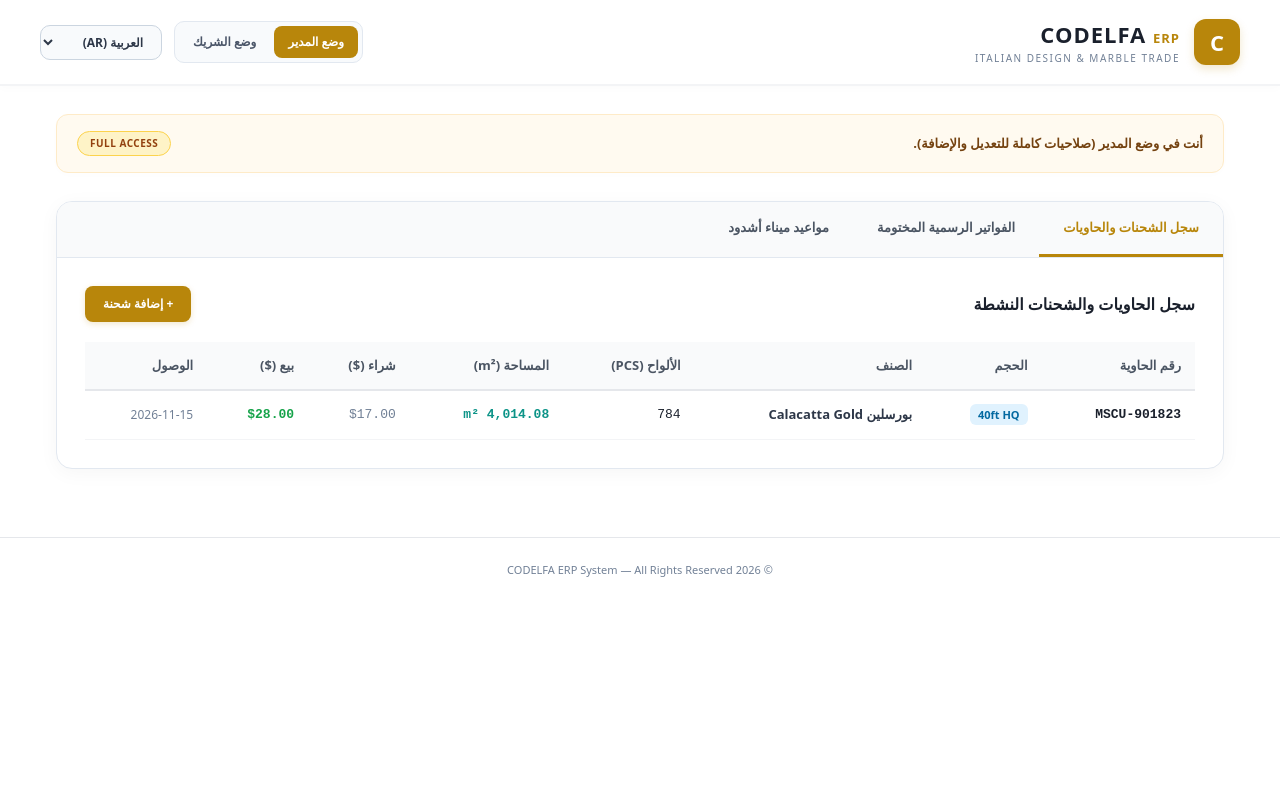
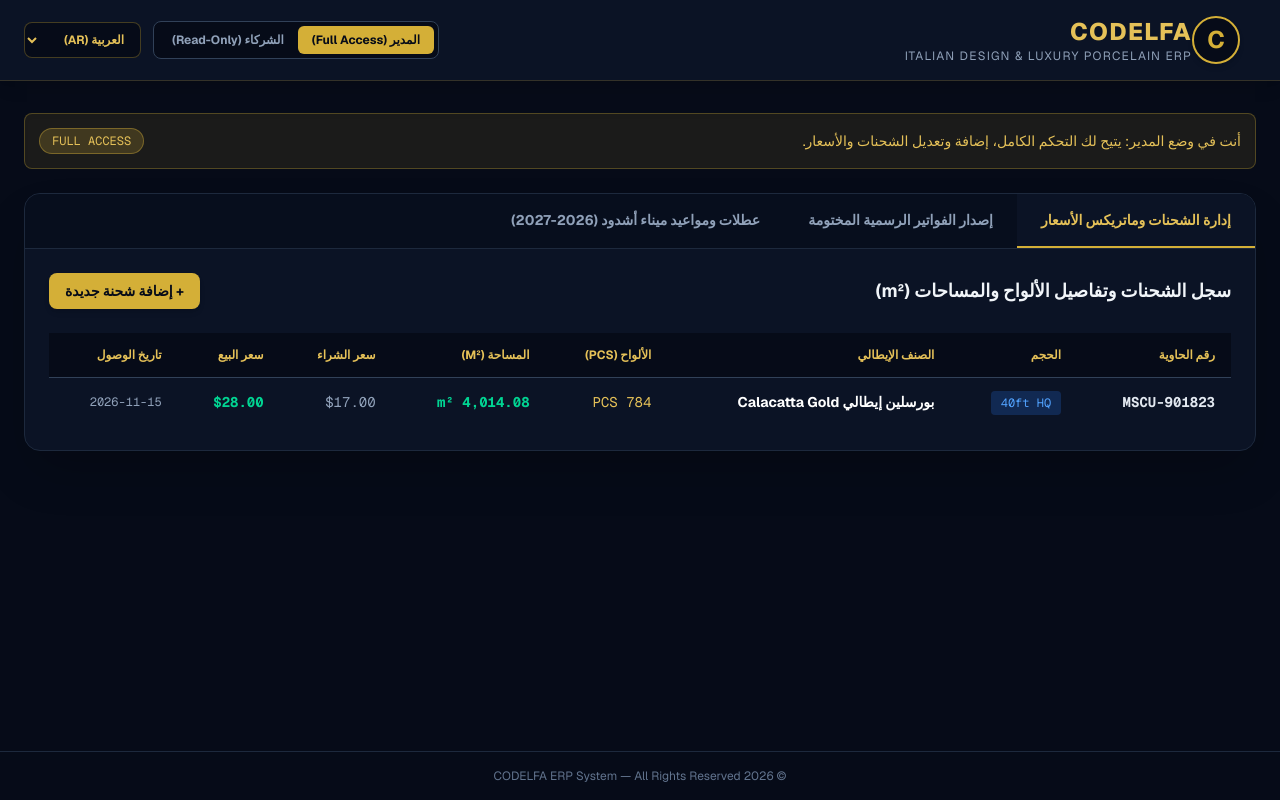
Before and after one commit to tamermanasseir/codelfa-erp, a Next.js app: page / in a window 1280 px wide. Built offline with nearby package versions, Linux system fonts and the light colour scheme.

Commit message:
Update page.tsx

```diff
--- a/app/page.tsx
+++ b/app/page.tsx
@@ -12,161 +12,156 @@ export default function Home() {
 
   const t = {
     ar: {
-      admin: "وضع المدير",
-      partner: "وضع الشريك",
-      bannerAdmin: "أنت في وضع المدير (صلاحيات كاملة للتعديل والإضافة).",
-      bannerPartner: "أنت في وضع الشريك (عرض الحسابات والشحنات فقط).",
-      tabShipments: "سجل الشحنات والحاويات",
-      tabInvoice: "الفواتير الرسمية المختومة",
-      tabAshdod: "مواعيد ميناء أشدود",
-      addShipment: "إضافة شحنة",
-      printBtn: "طباعة الفاتورة"
+      admin: "المدير (Full Access)",
+      partner: "الشركاء (Read-Only)",
+      bannerAdmin: "أنت في وضع المدير: يتيح لك التحكم الكامل، إضافة وتعديل الشحنات والأسعار.",
+      bannerPartner: "أنت في وضع الشريك: تصفح وقراءة الحسابات والشحنات والأرصدة فقط.",
+      tabShipments: "إدارة الشحنات وماتريكس الأسعار",
+      tabInvoice: "إصدار الفواتير الرسمية المختومة",
+      tabAshdod: "عطلات ومواعيد ميناء أشدود (2026-2027)",
+      addShipment: "إضافة شحنة جديدة",
+      printBtn: "طباعة الفاتورة المختومة"
     },
     en: {
-      admin: "Admin Mode",
-      partner: "Partner Mode",
-      bannerAdmin: "You are in Admin Mode (Full Access).",
-      bannerPartner: "You are in Partner Mode (Read-Only).",
-      tabShipments: "Shipments & Containers",
-      tabInvoice: "Official Invoices",
-      tabAshdod: "Ashdod Port Schedule",
-      addShipment: "Add Shipment",
-      printBtn: "Print Invoice"
+      admin: "Admin (Full Access)",
+      partner: "Partners (Read-Only)",
+      bannerAdmin: "You are in Admin Mode: Full access to add, edit shipments and prices.",
+      bannerPartner: "You are in Partner Mode: Read-only access to view accounts and shipments.",
+      tabShipments: "Shipments & Price Matrix",
+      tabInvoice: "Official Stamped Invoices",
+      tabAshdod: "Ashdod Port Holidays (2026-2027)",
+      addShipment: "Add New Shipment",
+      printBtn: "Print Stamped Invoice"
     },
     tr: {
-      admin: "Yönetici Modu",
-      partner: "Ortak Modu",
-      bannerAdmin: "Yönetici Modundasınız (Tam Yetki).",
-      bannerPartner: "Ortak Modundasınız (Salt Okunur).",
-      tabShipments: "Sevkiyatlar",
-      tabInvoice: "Resmi Faturalar",
-      tabAshdod: "Liman Takvimi",
-      addShipment: "Sevkiyat Ekle",
-      printBtn: "Yazdır"
+      admin: "Yönetici (Tam Yetki)",
+      partner: "Ortaklar (Salt Okunur)",
+      bannerAdmin: "Yönetici Modundasınız: Sevkiyat ve fiyatları ekleme/düzenleme yetkisi.",
+      bannerPartner: "Ortak Modundasınız: Yalnızca hesap ve sevkiyatları görüntüleme.",
+      tabShipments: "Sevkiyat ve Fiyat Matrisi",
+      tabInvoice: "Mühürlü Resmi Faturalar",
+      tabAshdod: "Aşdod Liman Tatil Takvimi",
+      addShipment: "Yeni Sevkiyat Ekle",
+      printBtn: "Mühürlü Faturayı Yazdır"
     }
   }[lang];
 
   return (
-    <div dir={dir} style={{ backgroundColor: '#FFFFFF', minHeight: '100vh', color: '#1A202C', fontFamily: 'system-ui, sans-serif' }}>
+    <div dir={dir} className="min-h-screen bg-[#060B18] text-slate-200 font-sans flex flex-col justify-between">
 
-      {/* Header - Pure White & Gold Accents */}
-      <header style={{ backgroundColor: '#FFFFFF', borderBottom: '2px solid #F3F4F6', padding: '18px 28px', position: 'sticky', top: 0, zIndex: 50, boxShadow: '0 2px 10px rgba(0,0,0,0.02)' }}>
-        <div style={{ maxWidth: '1200px', margin: '0 auto', display: 'flex', flexWrap: 'wrap', justifyContent: 'space-between', alignItems: 'center', gap: '16px' }}>
-
-          <div style={{ display: 'flex', alignItems: 'center', gap: '14px' }}>
-            <div style={{ width: '46px', height: '46px', borderRadius: '12px', backgroundColor: '#B8860B', color: '#FFFFFF', display: 'flex', alignItems: 'center', justifyContent: 'center', fontWeight: '900', fontSize: '22px', boxShadow: '0 4px 10px rgba(184,134,11,0.2)' }}>
+      {/* Header */}
+      <header className="bg-[#0B1325] border-b border-[#D4AF37]/20 px-6 py-4 sticky top-0 z-50 shadow-lg">
+        <div className="max-w-7xl mx-auto flex flex-wrap justify-between items-center gap-4">
+          <div className="flex items-center space-x-4 space-x-reverse">
+            <div className="w-12 h-12 rounded-full border-2 border-[#D4AF37] bg-[#060B18] flex items-center justify-center font-bold text-[#D4AF37] text-2xl shadow-md">
               C
             </div>
             <div>
-              <h1 style={{ fontSize: '22px', fontWeight: '900', color: '#1A202C', margin: 0, letterSpacing: '1px' }}>CODELFA <span style={{ color: '#B8860B', fontSize: '13px' }}>ERP</span></h1>
-              <p style={{ fontSize: '10px', color: '#718096', textTransform: 'uppercase', letterSpacing: '1.5px', margin: 0 }}>Italian Design & Marble Trade</p>
+              <h1 className="text-2xl font-extrabold tracking-wider text-[#E5C158]">CODELFA</h1>
+              <p className="text-xs text-slate-400 uppercase tracking-widest">Italian Design & Luxury Porcelain ERP</p>
             </div>
           </div>
 
-          <div style={{ display: 'flex', alignItems: 'center', gap: '12px' }}>
-            {/* Role Buttons */}
-            <div style={{ backgroundColor: '#F8FAFC', padding: '4px', borderRadius: '10px', border: '1px solid #E2E8F0', display: 'flex', gap: '4px' }}>
+          <div className="flex items-center gap-3">
+            <div className="bg-[#060B18] border border-slate-700 rounded-lg p-1 flex text-xs">
               <button
                 onClick={() => setRole('admin')}
-                style={{ padding: '7px 14px', borderRadius: '8px', fontSize: '12px', fontWeight: 'bold', border: 'none', cursor: 'pointer', backgroundColor: role === 'admin' ? '#B8860B' : 'transparent', color: role === 'admin' ? '#FFFFFF' : '#4A5568', transition: '0.2s' }}
+                className={`px-3.5 py-1.5 rounded-md font-bold transition ${role === 'admin' ? 'bg-[#D4AF37] text-[#060B18]' : 'text-slate-400 hover:text-white'}`}
               >
                 {t.admin}
               </button>
               <button
                 onClick={() => setRole('partner')}
-                style={{ padding: '7px 14px', borderRadius: '8px', fontSize: '12px', fontWeight: 'bold', border: 'none', cursor: 'pointer', backgroundColor: role === 'partner' ? '#2D3748' : 'transparent', color: role === 'partner' ? '#FFFFFF' : '#4A5568', transition: '0.2s' }}
+                className={`px-3.5 py-1.5 rounded-md font-bold transition ${role === 'partner' ? 'bg-[#D4AF37] text-[#060B18]' : 'text-slate-400 hover:text-white'}`}
               >
                 {t.partner}
               </button>
             </div>
 
-            {/* Language */}
             <select
               value={lang}
               onChange={(e) => setLang(e.target.value as 'ar' | 'en' | 'tr')}
-              style={{ backgroundColor: '#F8FAFC', border: '1px solid #CBD5E0', padding: '7px 14px', borderRadius: '10px', fontSize: '12px', fontWeight: 'bold', color: '#2D3748', cursor: 'pointer', outline: 'none' }}
+              className="bg-[#060B18] border border-[#D4AF37]/30 text-[#E5C158] text-xs rounded-lg px-3 py-2 font-bold focus:outline-none cursor-pointer"
             >
               <option value="ar">العربية (AR)</option>
               <option value="en">English (EN)</option>
               <option value="tr">Türkçe (TR)</option>
             </select>
           </div>
-
         </div>
       </header>
 
       {/* Main Content */}
-      <main style={{ maxWidth: '1200px', margin: '0 auto', padding: '28px 16px' }}>
-
+      <main className="max-w-7xl mx-auto px-4 sm:px-6 py-8 flex-grow w-full">
         {/* Banner */}
-        <div style={{ backgroundColor: '#FFFAF0', borderLeft: '4px solid #B8860B', border: '1px solid #FEEBC8', padding: '16px 20px', borderRadius: '12px', marginBottom: '28px', display: 'flex', justifyContent: 'space-between', alignItems: 'center', color: '#744210', boxShadow: '0 2px 8px rgba(0,0,0,0.01)' }}>
-          <span style={{ fontSize: '13px', fontWeight: '600' }}>{role === 'admin' ? t.bannerAdmin : t.bannerPartner}</span>
-          <span style={{ fontSize: '10px', fontWeight: 'bold', backgroundColor: '#FEF3C7', color: '#92400E', padding: '4px 12px', borderRadius: '20px', border: '1px solid #FCD34D', letterSpacing: '0.5px' }}>
+        <div className="mb-6 p-3.5 rounded-lg bg-[#D4AF37]/10 border border-[#D4AF37]/30 text-[#E5C158] text-sm flex items-center justify-between shadow-inner">
+          <span>{role === 'admin' ? t.bannerAdmin : t.bannerPartner}</span>
+          <span className="text-xs bg-[#D4AF37]/20 px-3 py-1 rounded-full font-mono border border-[#D4AF37]/40 text-[#E5C158]">
             {role === 'admin' ? 'FULL ACCESS' : 'READ ONLY'}
           </span>
         </div>
 
-        {/* Navigation Tabs */}
-        <div style={{ backgroundColor: '#FFFFFF', borderRadius: '16px', border: '1px solid #E2E8F0', boxShadow: '0 4px 20px rgba(0,0,0,0.04)', overflow: 'hidden' }}>
-          <div style={{ display: 'flex', borderBottom: '1px solid #E2E8F0', backgroundColor: '#F9FAFB', overflowX: 'auto' }}>
+        {/* Tabs Box */}
+        <div className="bg-[#0B1325] rounded-2xl border border-slate-800 overflow-hidden shadow-2xl mb-8">
+          <div className="flex border-b border-slate-800 bg-[#060B18]/60 overflow-x-auto">
             <button
               onClick={() => setActiveTab('shipments')}
-              style={{ padding: '16px 24px', fontSize: '13px', fontWeight: 'bold', border: 'none', background: 'none', cursor: 'pointer', borderBottom: activeTab === 'shipments' ? '3px solid #B8860B' : '3px solid transparent', color: activeTab === 'shipments' ? '#B8860B' : '#4B5563', whiteSpace: 'nowrap' }}
+              className={`px-6 py-4 font-bold text-sm whitespace-nowrap border-b-2 transition ${activeTab === 'shipments' ? 'text-[#E5C158] border-[#D4AF37] bg-[#0B1325]' : 'text-slate-400 border-transparent hover:text-slate-200'}`}
             >
               {t.tabShipments}
             </button>
             <button
               onClick={() => setActiveTab('invoice')}
-              style={{ padding: '16px 24px', fontSize: '13px', fontWeight: 'bold', border: 'none', background: 'none', cursor: 'pointer', borderBottom: activeTab === 'invoice' ? '3px solid #B8860B' : '3px solid transparent', color: activeTab === 'invoice' ? '#B8860B' : '#4B5563', whiteSpace: 'nowrap' }}
+              className={`px-6 py-4 font-bold text-sm whitespace-nowrap border-b-2 transition ${activeTab === 'invoice' ? 'text-[#E5C158] border-[#D4AF37] bg-[#0B1325]' : 'text-slate-400 border-transparent hover:text-slate-200'}`}
             >
               {t.tabInvoice}
             </button>
             <button
               onClick={() => setActiveTab('ashdod')}
-              style={{ padding: '16px 24px', fontSize: '13px', fontWeight: 'bold', border: 'none', background: 'none', cursor: 'pointer', borderBottom: activeTab === 'ashdod' ? '3px solid #B8860B' : '3px solid transparent', color: activeTab === 'ashdod' ? '#B8860B' : '#4B5563', whiteSpace: 'nowrap' }}
+              className={`px-6 py-4 font-bold text-sm whitespace-nowrap border-b-2 transition ${activeTab === 'ashdod' ? 'text-[#E5C158] border-[#D4AF37] bg-[#0B1325]' : 'text-slate-400 border-transparent hover:text-slate-200'}`}
             >
               {t.tabAshdod}
             </button>
           </div>
 
-          <div style={{ padding: '28px' }}>
+          <div className="p-6">
 
             {/* Tab 1: Shipments */}
             {activeTab === 'shipments' && (
               <div>
-                <div style={{ display: 'flex', justifyContent: 'space-between', alignItems: 'center', marginBottom: '20px' }}>
-                  <h3 style={{ fontSize: '16px', fontWeight: 'bold', color: '#1A202C', margin: 0 }}>سجل الحاويات والشحنات النشطة</h3>
+                <div className="flex justify-between items-center mb-6">
+                  <h3 className="text-lg font-bold text-slate-100">سجل الشحنات وتفاصيل الألواح والمساحات (m²)</h3>
                   {role === 'admin' && (
-                    <button style={{ backgroundColor: '#B8860B', color: '#FFFFFF', border: 'none', padding: '9px 18px', borderRadius: '8px', fontSize: '12px', fontWeight: 'bold', cursor: 'pointer', boxShadow: '0 2px 6px rgba(184,134,11,0.2)' }}>
+                    <button className="bg-[#D4AF37] hover:bg-[#AA820A] text-[#060B18] font-bold px-4 py-2 rounded-lg text-sm transition shadow-md">
                       + {t.addShipment}
                     </button>
                   )}
                 </div>
 
-                <div style={{ overflowX: 'auto' }}>
-                  <table style={{ width: '100%', borderCollapse: 'collapse', textAlign: isAr ? 'right' : 'left', fontSize: '13px' }}>
-                    <thead>
-                      <tr style={{ backgroundColor: '#F9FAFB', color: '#4B5563', borderBottom: '2px solid #E5E7EB' }}>
-                        <th style={{ padding: '14px' }}>رقم الحاوية</th>
-                        <th style={{ padding: '14px' }}>الحجم</th>
-                        <th style={{ padding: '14px' }}>الصنف</th>
-                        <th style={{ padding: '14px' }}>الألواح (PCS)</th>
-                        <th style={{ padding: '14px' }}>المساحة (m²)</th>
-                        <th style={{ padding: '14px' }}>شراء ($)</th>
-                        <th style={{ padding: '14px' }}>بيع ($)</th>
-                        <th style={{ padding: '14px' }}>الوصول</th>
+                <div className="overflow-x-auto">
+                  <table className="w-full text-sm text-right text-slate-300">
+                    <thead className="text-xs uppercase bg-[#060B18] text-[#E5C158] border-b border-slate-700">
+                      <tr>
+                        <th className="py-3.5 px-4">رقم الحاوية</th>
+                        <th className="py-3.5 px-4">الحجم</th>
+                        <th className="py-3.5 px-4">الصنف الإيطالي</th>
+                        <th className="py-3.5 px-4">الألواح (PCS)</th>
+                        <th className="py-3.5 px-4">المساحة (m²)</th>
+                        <th className="py-3.5 px-4">سعر الشراء</th>
+                        <th className="py-3.5 px-4">سعر البيع</th>
+                        <th className="py-3.5 px-4">تاريخ الوصول</th>
                       </tr>
                     </thead>
-                    <tbody>
-                      <tr style={{ borderBottom: '1px solid #F3F4F6' }}>
-                        <td style={{ padding: '14px', fontWeight: 'bold', color: '#1A202C', fontFamily: 'monospace' }}>MSCU-901823</td>
-                        <td style={{ padding: '14px' }}><span style={{ backgroundColor: '#E0F2FE', color: '#0369A1', padding: '3px 8px', borderRadius: '6px', fontSize: '11px', fontWeight: 'bold' }}>40ft HQ</span></td>
-                        <td style={{ padding: '14px', fontWeight: '600', color: '#2D3748' }}>بورسلين Calacatta Gold</td>
-                        <td style={{ padding: '14px', fontFamily: 'monospace' }}>784</td>
-                        <td style={{ padding: '14px', fontFamily: 'monospace', color: '#0D9488', fontWeight: 'bold' }}>4,014.08 m²</td>
-                        <td style={{ padding: '14px', color: '#718096', fontFamily: 'monospace' }}>$17.00</td>
-                        <td style={{ padding: '14px', fontWeight: 'bold', color: '#16A34A', fontFamily: 'monospace' }}>$28.00</td>
-                        <td style={{ padding: '14px', color: '#718096', fontSize: '12px' }}>2026-11-15</td>
+                    <tbody className="divide-y divide-slate-800">
+                      <tr className="hover:bg-[#060B18]/40 transition">
+                        <td className="py-3.5 px-4 font-mono font-bold text-slate-200">MSCU-901823</td>
+                        <td className="py-3.5 px-4"><span className="bg-blue-500/20 text-blue-400 px-2.5 py-1 rounded text-xs font-mono">40ft HQ</span></td>
+                        <td className="py-3.5 px-4 font-bold text-white">بورسلين إيطالي Calacatta Gold</td>
+                        <td className="py-3.5 px-4 font-mono text-[#E5C158]">784 PCS</td>
+                        <td className="py-3.5 px-4 font-mono text-emerald-400 font-bold">4,014.08 m²</td>
+                        <td className="py-3.5 px-4 font-mono text-slate-400">$17.00</td>
+                        <td className="py-3.5 px-4 font-mono text-emerald-400 font-bold">$28.00</td>
+                        <td className="py-3.5 px-4 font-mono text-xs text-slate-400">2026-11-15</td>
                       </tr>
                     </tbody>
                   </table>
@@ -177,30 +172,30 @@ export default function Home() {
             {/* Tab 2: Invoice */}
             {activeTab === 'invoice' && (
               <div>
-                <div style={{ display: 'flex', justifyContent: 'space-between', alignItems: 'center', marginBottom: '20px' }}>
-                  <h3 style={{ fontSize: '16px', fontWeight: 'bold', color: '#1A202C', margin: 0 }}>الفاتورة الرسمية مع الختم الإيطالي</h3>
-                  <button onClick={() => window.print()} style={{ backgroundColor: '#B8860B', color: '#FFFFFF', border: 'none', padding: '9px 22px', borderRadius: '8px', fontSize: '12px', fontWeight: 'bold', cursor: 'pointer' }}>
+                <div className="flex justify-between items-center mb-6">
+                  <h3 className="text-lg font-bold text-slate-100">معاينة الفاتورة الرسمية مع الختم الإيطالي</h3>
+                  <button onClick={() => window.print()} className="bg-[#D4AF37] hover:bg-[#AA820A] text-[#060B18] font-bold px-5 py-2.5 rounded-lg text-sm transition shadow-md">
                     {t.printBtn}
                   </button>
                 </div>
 
-                <div style={{ backgroundColor: '#FFFFFF', color: '#1A202C', padding: '40px', borderRadius: '12px', maxWidth: '650px', margin: '0 auto', border: '1px solid #E5E7EB', boxShadow: '0 10px 30px rgba(0,0,0,0.06)' }}>
-                  <div style={{ display: 'flex', justifyContent: 'space-between', borderBottom: '2px solid #1A202C', paddingBottom: '16px', marginBottom: '24px' }}>
+                <div className="bg-white text-slate-900 p-8 rounded-xl max-w-2xl mx-auto border border-slate-300 shadow-2xl">
+                  <div className="flex justify-between border-b pb-4 mb-6">
                     <div>
-                      <h2 style={{ fontSize: '26px', fontWeight: '900', margin: 0, color: '#1A202C' }}>CODELFA</h2>
-                      <p style={{ fontSize: '11px', color: '#718096', margin: '2px 0 0 0', textTransform: 'uppercase' }}>Italian Porcelain & Marble Trade Co.</p>
+                      <h2 className="text-2xl font-extrabold text-slate-900 tracking-wider">CODELFA</h2>
+                      <p className="text-xs text-slate-500 uppercase tracking-widest">Italian Porcelain & Marble Trade Co.</p>
                     </div>
-                    <div style={{ textAlign: isAr ? 'left' : 'right', fontSize: '12px', color: '#4A5568' }}>
-                      <p style={{ fontWeight: 'bold', margin: 0 }}>#INV-2026-089</p>
-                      <p style={{ margin: '2px 0 0 0' }}>13/10/2026</p>
+                    <div className="text-left text-xs text-slate-600">
+                      <p className="font-bold text-slate-900">#INV-2026-089</p>
+                      <p>13/10/2026</p>
                     </div>
                   </div>
 
-                  {/* Stamp */}
-                  <div style={{ width: '120px', height: '120px', borderRadius: '50%', border: '3px double #B8860B', margin: '30px auto', display: 'flex', flexDirection: 'column', alignItems: 'center', justifyContent: 'center', color: '#B8860B', transform: 'rotate(-5deg)', backgroundColor: '#FFFAF0' }}>
-                    <span style={{ fontWeight: '900', fontSize: '11px', color: '#1A202C' }}>CODELFA</span>
-                    <span style={{ fontSize: '7px', letterSpacing: '1px', textTransform: 'uppercase', color: '#B8860B' }}>Official Seal</span>
-                    <span style={{ fontSize: '7px', color: '#718096' }}>ITALY 2026</span>
+                  {/* Official Italy Stamp */}
+                  <div className="text-center my-8 border-4 border-double border-[#D4AF37] p-4 rounded-full w-36 h-36 mx-auto flex flex-col justify-center items-center text-[#D4AF37] bg-[#FFFBEB] transform -rotate-3 shadow-sm">
+                    <span className="font-extrabold text-xs text-slate-900 tracking-wider">CODELFA</span>
+                    <span className="text-[9px] uppercase tracking-widest text-[#B45309] font-bold mt-0.5">Official Seal</span>
+                    <span className="text-[8px] text-slate-600 mt-0.5 font-mono">ITALY DESIGN 2026</span>
                   </div>
                 </div>
               </div>
@@ -209,15 +204,15 @@ export default function Home() {
             {/* Tab 3: Ashdod Schedule */}
             {activeTab === 'ashdod' && (
               <div>
-                <h3 style={{ fontSize: '16px', fontWeight: 'bold', color: '#1A202C', marginBottom: '16px' }}>عطلات وإغلاقات ميناء أشدود (2026-2027)</h3>
-                <div style={{ backgroundColor: '#F9FAFB', padding: '18px', borderRadius: '10px', border: '1px solid #E5E7EB', fontSize: '13px' }}>
-                  <div style={{ display: 'flex', justifyContent: 'space-between', padding: '12px 0', borderBottom: '1px solid #E5E7EB' }}>
-                    <span style={{ color: '#4B5563' }}>رأس السنة العبرية (Rosh Hashanah)</span>
-                    <span style={{ fontWeight: 'bold', color: '#B8860B', fontFamily: 'monospace' }}>12-13 سبتمبر 2026</span>
+                <h3 className="text-lg font-bold text-slate-100 mb-4">جدول مواعيد وعطلات ميناء أشدود (2026-2027)</h3>
+                <div className="bg-[#060B18] p-5 rounded-xl border border-slate-800 text-xs text-slate-300 space-y-3">
+                  <div className="flex justify-between py-2 border-b border-slate-800">
+                    <span className="font-medium text-slate-200">رأس السنة العبرية (Rosh Hashanah)</span>
+                    <span className="font-mono text-[#E5C158] font-bold">12-13 سبتمبر 2026</span>
                   </div>
-                  <div style={{ display: 'flex', justifyContent: 'space-between', padding: '12px 0' }}>
-                    <span style={{ color: '#4B5563' }}>يوم الغفران (Yom Kippur - إغلاق تام)</span>
-                    <span style={{ fontWeight: 'bold', color: '#DC2626', fontFamily: 'monospace' }}>21-22 سبتمبر 2026</span>
+                  <div className="flex justify-between py-2">
+                    <span className="font-medium text-slate-200">يوم الغفران (Yom Kippur - إغلاق تام)</span>
+                    <span className="font-mono text-red-400 font-bold">21-22 سبتمبر 2026</span>
                   </div>
                 </div>
               </div>
@@ -228,10 +223,9 @@ export default function Home() {
       </main>
 
       {/* Footer */}
-      <footer style={{ backgroundColor: '#FFFFFF', borderTop: '1px solid #E5E7EB', padding: '24px', textAlign: 'center', fontSize: '11px', color: '#718096', marginTop: '40px' }}>
+      <footer className="bg-[#060B18] border-t border-slate-800 py-4 px-6 text-center text-xs text-slate-500">
         © 2026 CODELFA ERP System — All Rights Reserved
       </footer>
-
     </div>
   );
 }
```
